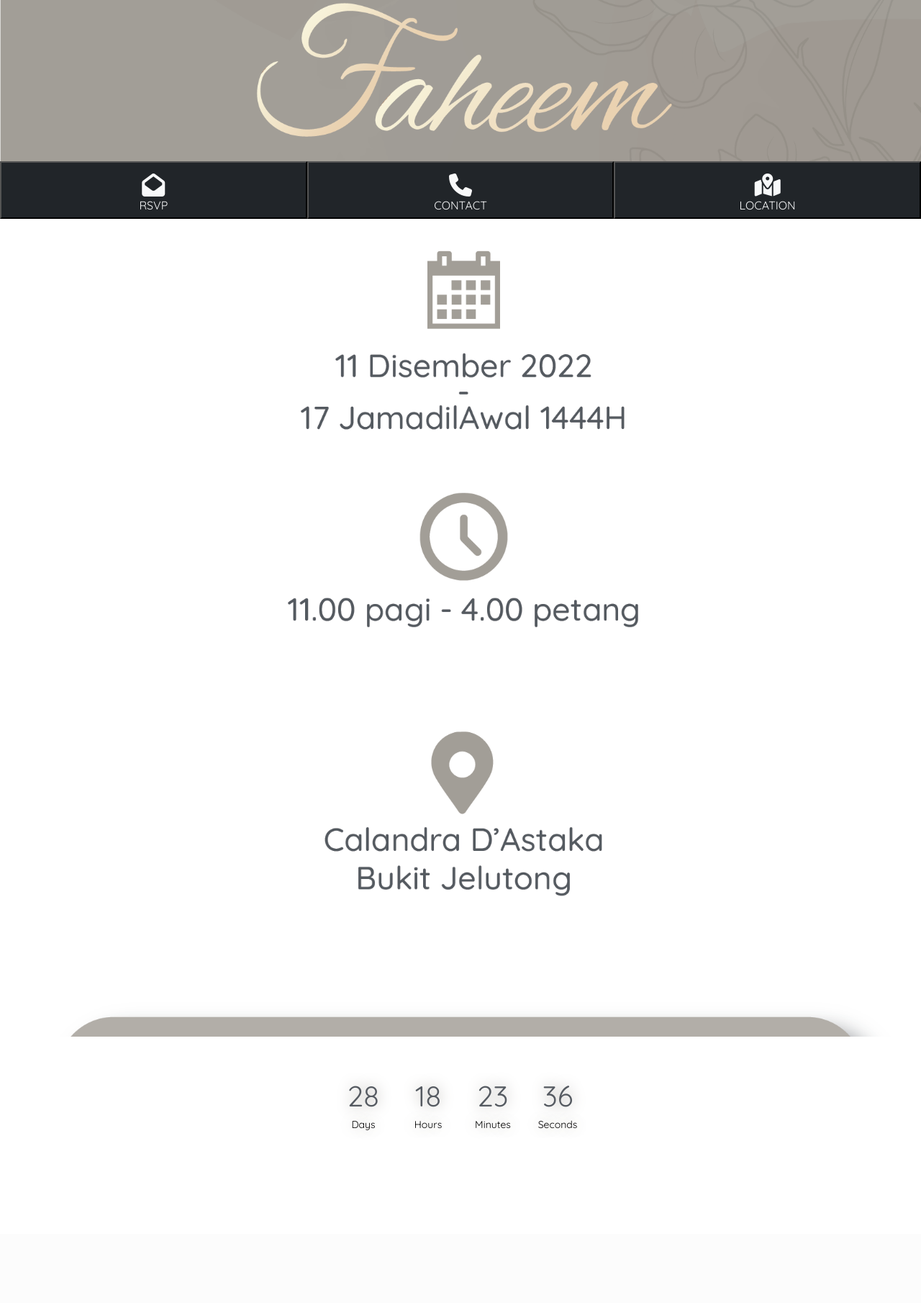
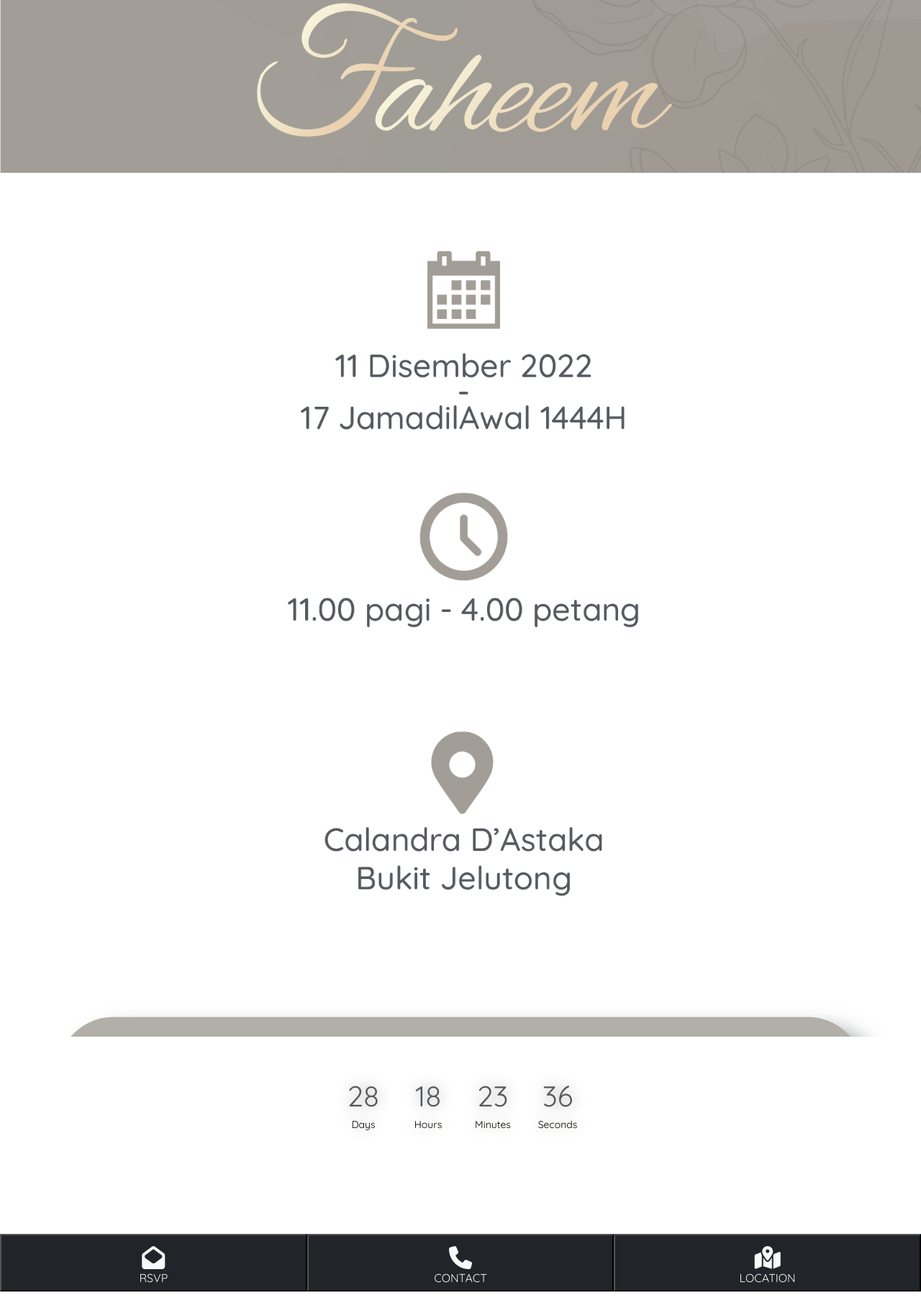
Before and after one commit to wadadrxs02/kadkawenainaa, a PHP site: page /home.html in a window 1280 px wide. Shown: the part 480-2290 px from the top of the page at 72% size. Before the commit the page ends 2050 px from the top, so only its background shows below. Run offline with PHP 8.4, Linux system fonts and the light colour scheme; some libraries are stand-ins or nearby versions; some web fonts are replaced.

Commit message:
test fixed

```diff
--- a/home.css
+++ b/home.css
@@ -33,11 +33,14 @@
 }
 
 /* toolbar bottom */
-.toolbar {
+footer {
   position: fixed;
-  overflow: hidden;
-  bottom: 0;
-  width: 100%;
+}
+
+@media only screen and (max-device-width: 480px) {
+  footer {
+    position: static; /* or relative */
+  }
 }
 @media screen and (max-width: 656px) {
   .toolbar-bottom {
@@ -50,7 +53,6 @@
     height: 68px;
     border: 0;
     z-index: 600;
-    /* padding: 0 10px; */
     margin-bottom: 0;
     overflow: hidden;
   }
```
